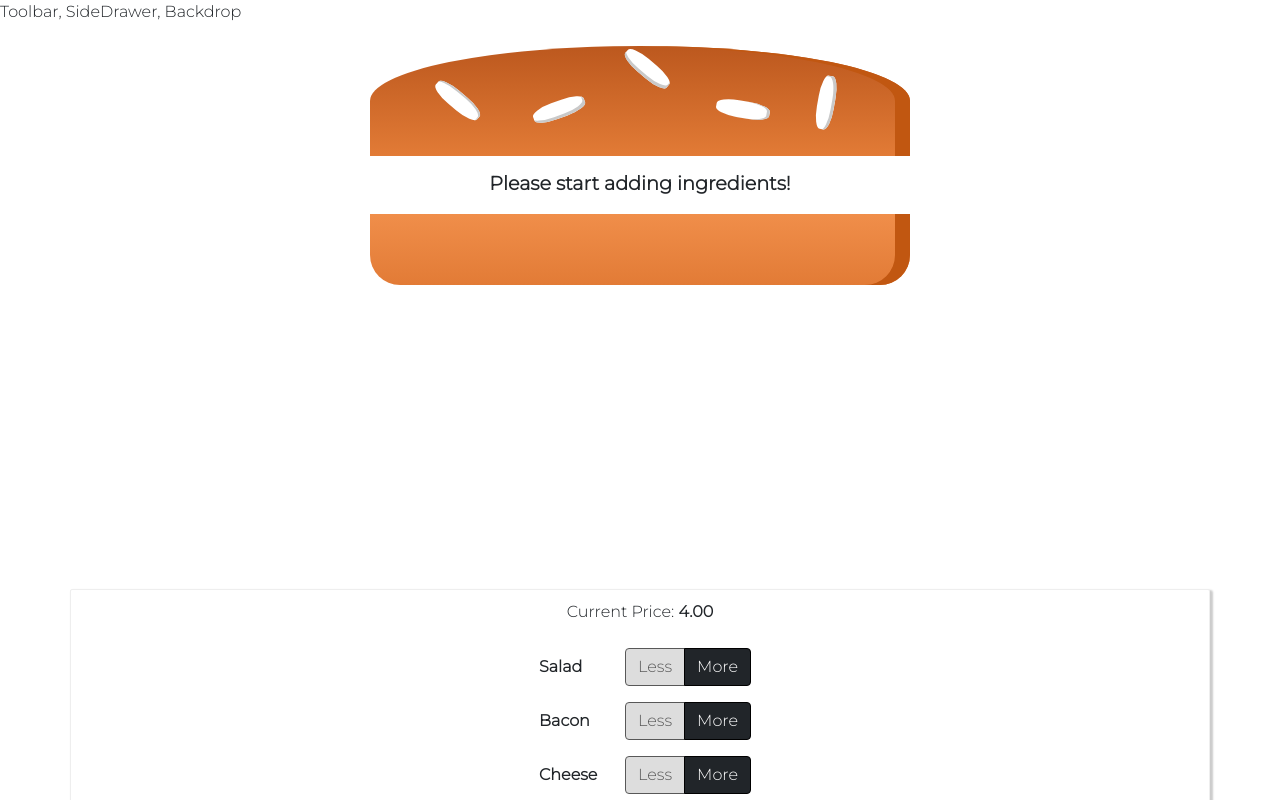
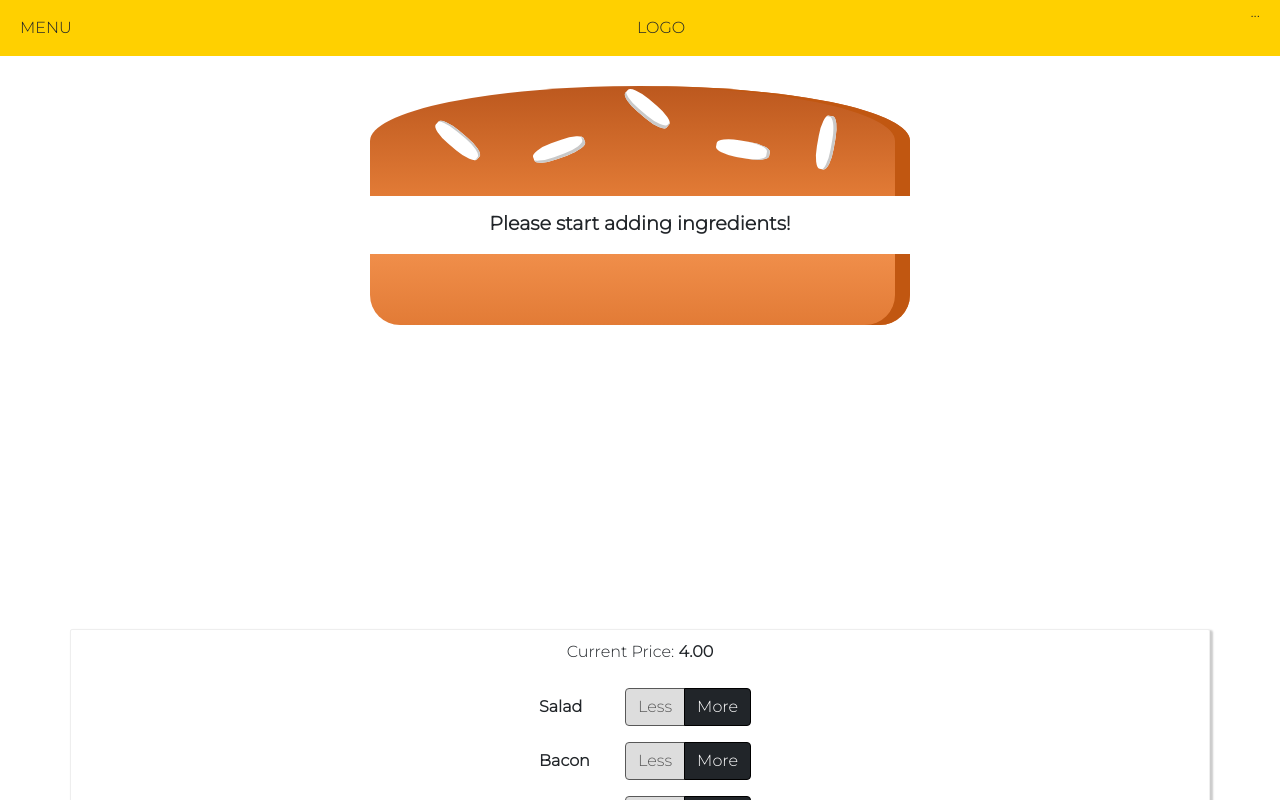
Before and after one commit to ShouryaRSharma/Burger-Builder-App, a React (Create React App) app: page / in a window 1280 px wide. Shown: the top 800 px of the page. Built offline with nearby package versions, Linux system fonts and the light colour scheme.

Commit message:
desktop toolbar added

```diff
--- a/src/components/Layout/Layout.js
+++ b/src/components/Layout/Layout.js
@@ -1,12 +1,14 @@
 import React from 'react';
 import Aux from '../../hoc/auxiliary';
-// import classes from './Layout.module.scss';
+import classes from './Layout.module.scss';
+
+import Toolbar from '../UI/Toolbar/Toolbar';
 
 const layout = (props) => {
     return(
         <Aux>
-            <div>Toolbar, SideDrawer, Backdrop</div>
-            <main className="mt-2">
+            <Toolbar />
+            <main className={classes.content}>
                 {props.children}
             </main>
         </Aux>
--- a/src/components/Layout/Layout.module.scss
+++ b/src/components/Layout/Layout.module.scss
@@ -1,3 +1,3 @@
-// .content {
-//     margin-top: 16px;
-// }
+.content {
+    margin-top: 72px;
+}
--- /dev/null
+++ b/src/components/UI/Toolbar/Toolbar.js
@@ -0,0 +1,21 @@
+import React from 'react'
+
+import classes from './Toolbar.module.scss';
+
+const toolbar = (props) => {
+    return(
+        <header className={classes.toolbar}>
+            <div>
+                MENU
+            </div>
+            <div>
+                LOGO
+            </div>
+            <nav>
+                ...
+            </nav>
+        </header>
+    )
+}
+
+export default toolbar;
--- /dev/null
+++ b/src/components/UI/Toolbar/Toolbar.module.scss
@@ -0,0 +1,18 @@
+.toolbar {
+    height: 56px;
+    width: 100%;
+    position: fixed;
+    top: 0;
+    left: 0;
+    background-color: rgba($color: #ffd000, $alpha: 1.0);
+    display: flex;
+    justify-content: space-between;
+    align-items: center;
+    padding: 0 20px;
+    box-sizing: border-box;
+    z-index: 90;
+
+    nav {
+        height: 100%;
+    }
+}
```
